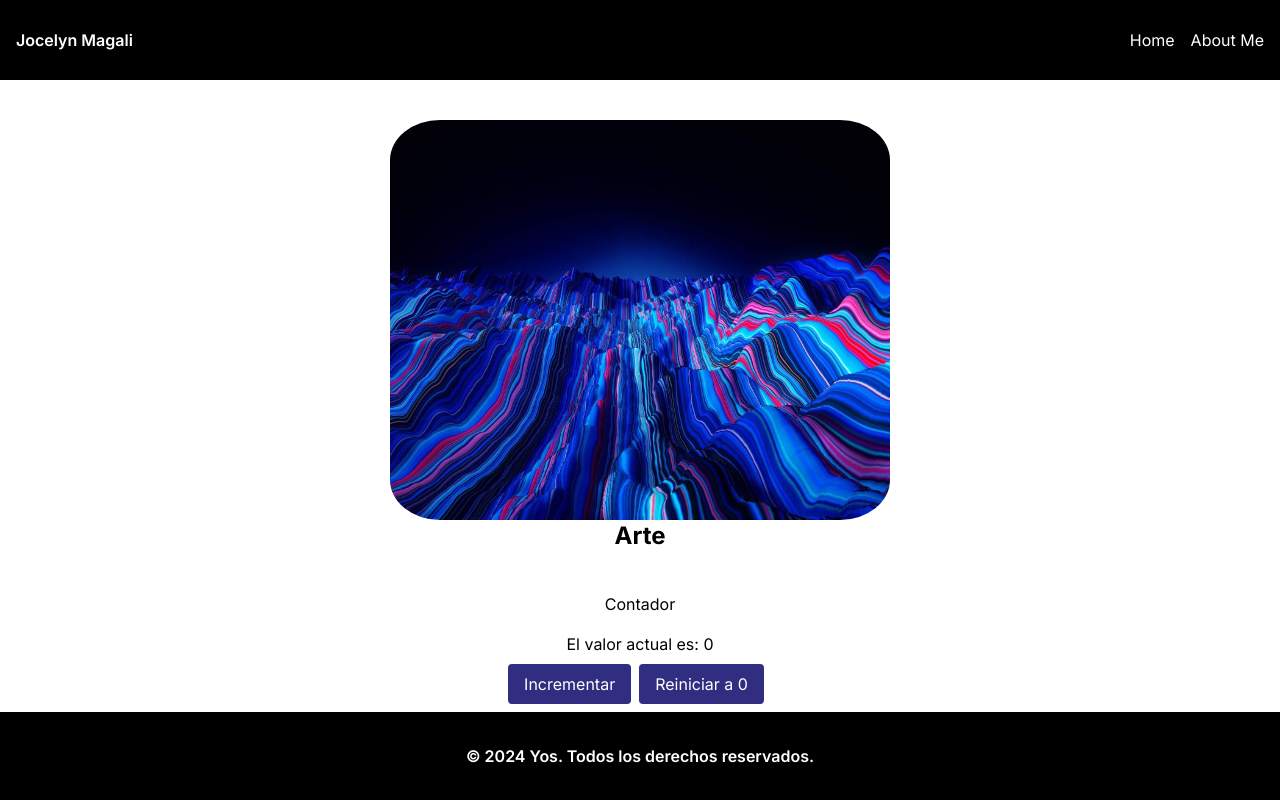
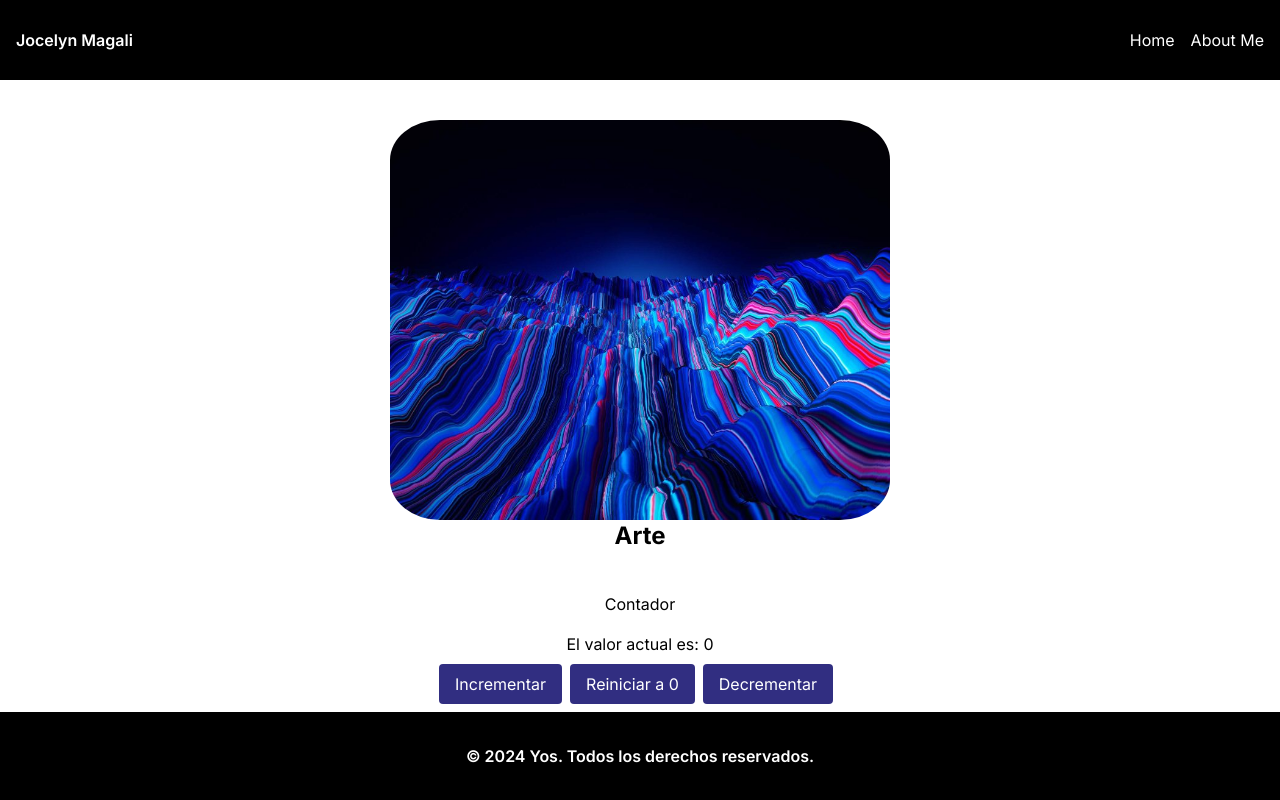
Before and after one commit to Jocelyn-MB/firsApp, a Next.js app: page / in a window 1280 px wide. Built offline with nearby package versions, Linux system fonts and the light colour scheme.

Commit message:
useState

```diff
--- a/app/components/Counter.tsx
+++ b/app/components/Counter.tsx
@@ -10,6 +10,11 @@ const Counter = () => {
 
   const resetCounter =()=>{
     setCount(0);
+
+  };
+
+  const decrement =()=>{
+    setCount(count - 1);
 
   };
   useEffect(()=>{
@@ -28,6 +33,8 @@ const Counter = () => {
        onClick={increment}>Incrementar</button>
       <button className="bg-indigo-900 text-white px-4 py-2 rounded mr-2 "
       onClick={resetCounter}> Reiniciar a 0</button>
+      <button className="bg-indigo-900 text-white px-4 py-2 rounded mr-2 "
+      onClick={decrement}> Decrementar</button>
       </div>
       </div>
     </div>
```
